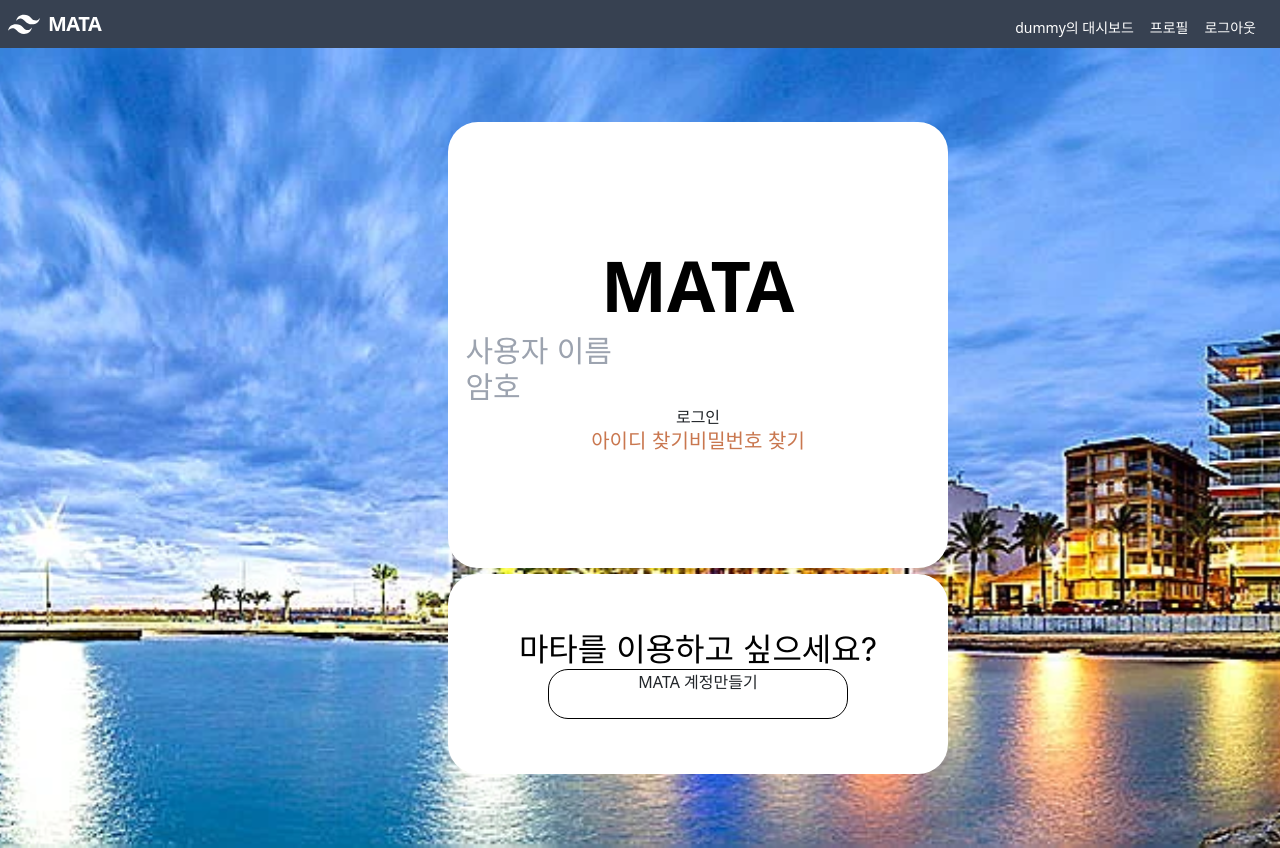
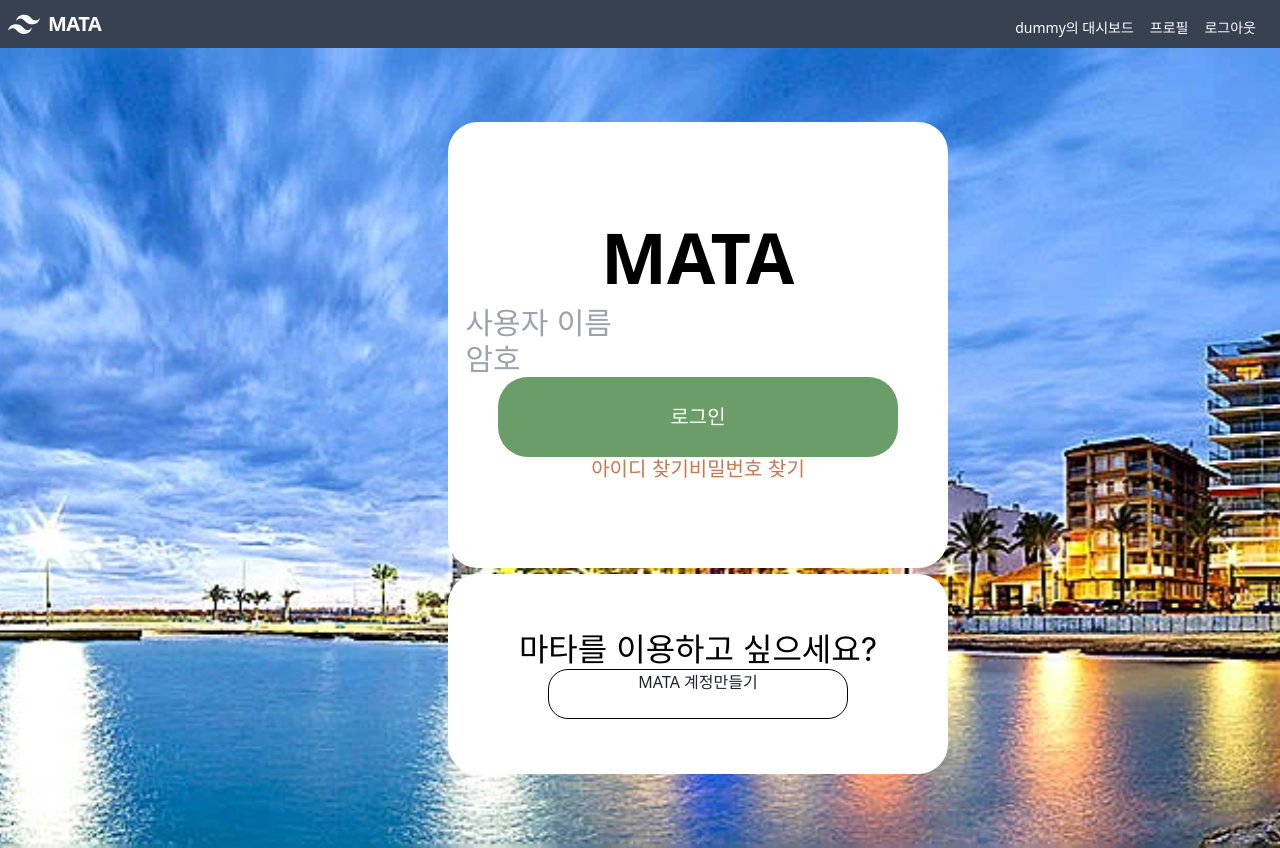
Before and after one commit to PolarbearHam/MATA2, a React (Create React App) app in the folder mata2/: page /login in a window 1280 px wide. Shown: the top 848 px of the page. Built offline with nearby package versions, Linux system fonts and the light colour scheme.

Commit message:
feat: 로그인 스타일 수정

```diff
--- a/mata2/src/views/Login.css
+++ b/mata2/src/views/Login.css
@@ -65,15 +65,13 @@
 
 }
 
-.loginButton{
-  background-color: #4CAF50; /* Green */
-  border: none;
+#loginButton{
+  width: 400px;
+  height: 80px;
   color: white;
-  padding: 15px 32px;
-  text-align: center;
-  text-decoration: none;
-  display: inline-block;
-  font-size: 16px;
+  font-size: 20px;
+  background: #6A9D67;
+  border-radius: 30px;
 }
 
 #finds{
--- a/mata2/src/views/Login.js
+++ b/mata2/src/views/Login.js
@@ -9,7 +9,7 @@ const Login = () => {
         <div id='loginLogo'>MATA</div>
         <input className='inputField' placeholder='사용자 이름'/>
         <input className='inputField' placeholder='암호'/>
-        <button id='loginButton' className='btn-primary'>로그인</button>
+        <button id='loginButton' >로그인</button>
 
         <div id='finds'>
           <div className='findsText'> 아이디 찾기</div> <div className='findsText'>비밀번호 찾기</div>
```
